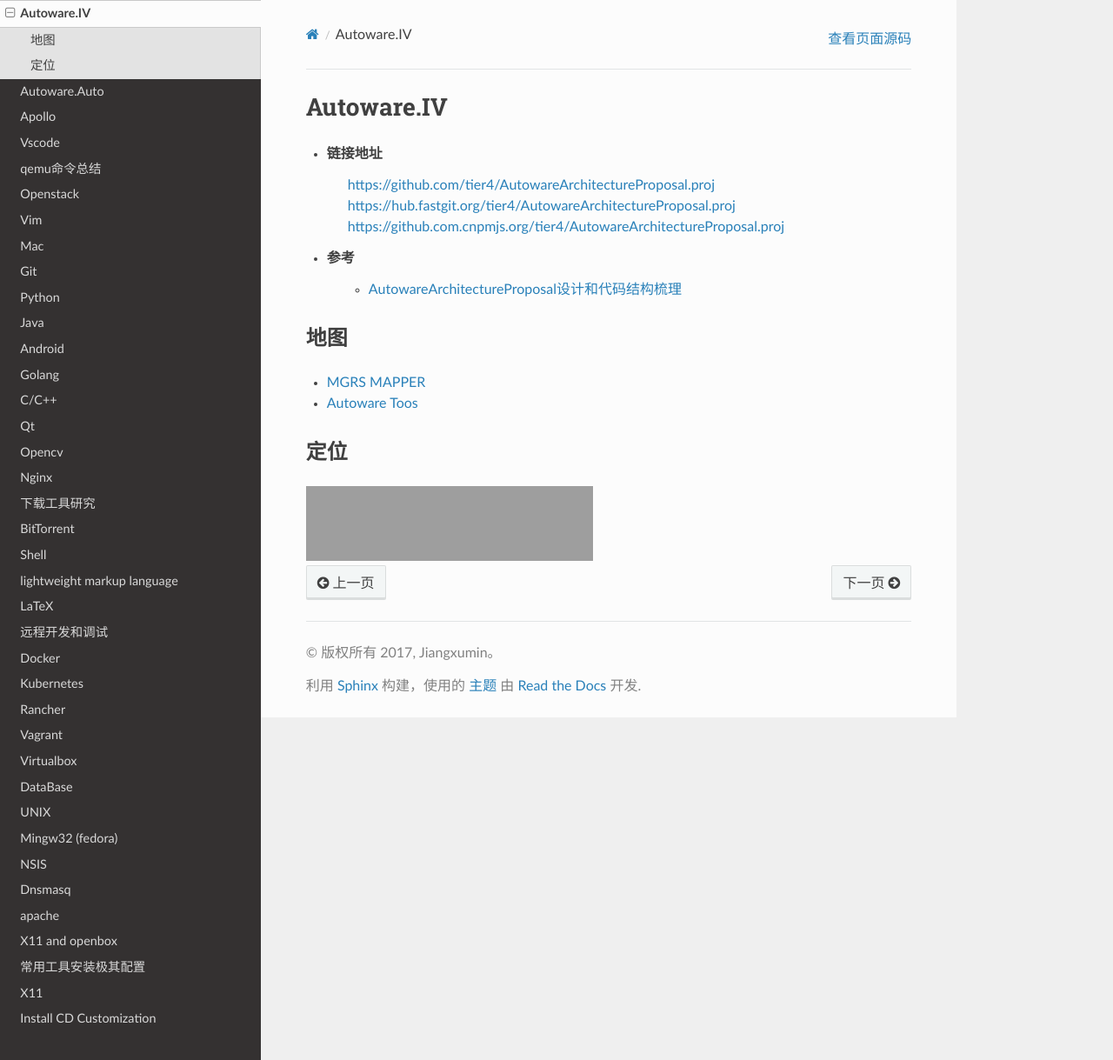
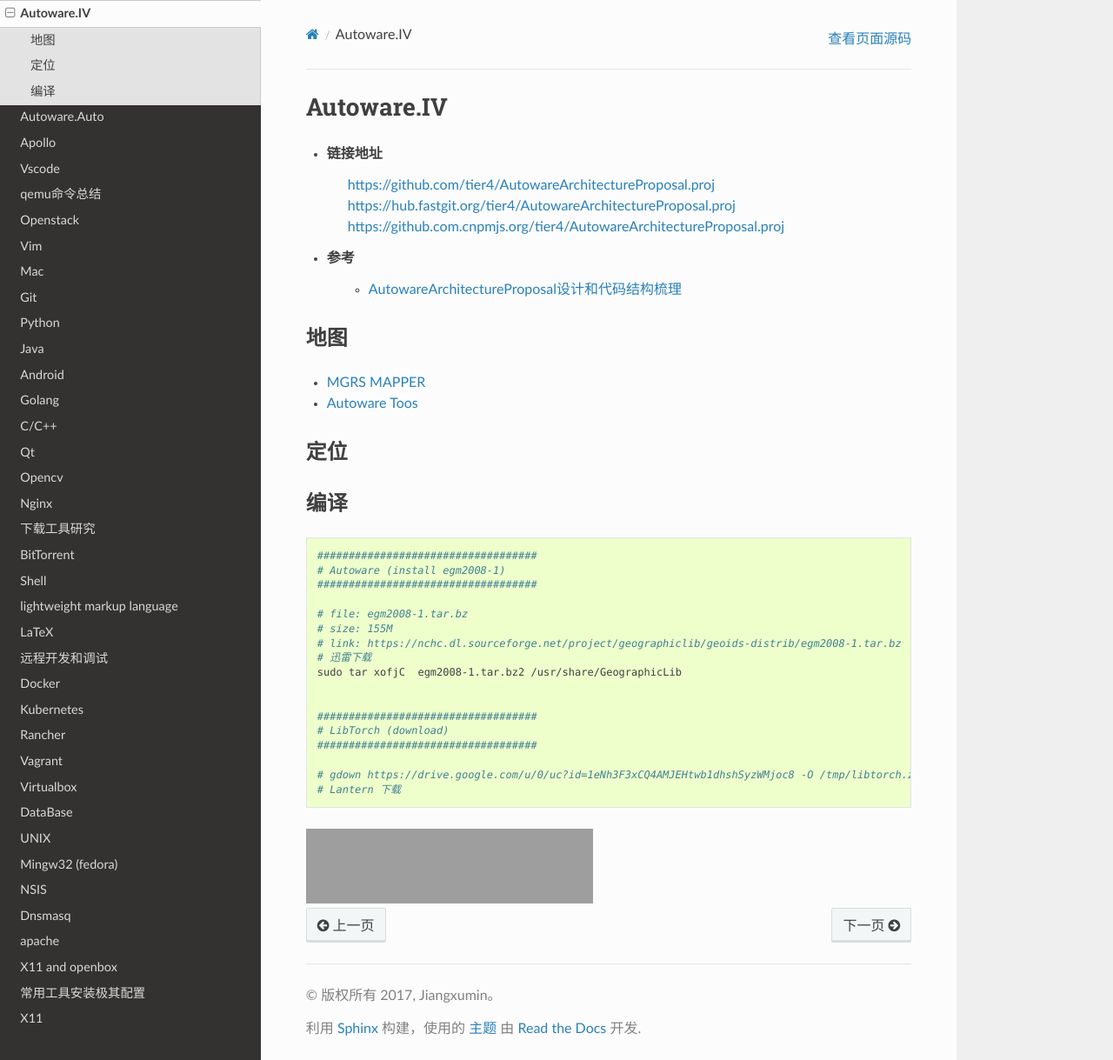
Before and after one commit to my-rds-store/my_space, a Sphinx documentation site: the page built from source/autoware/autoware_iv.rst, in a window 1280 px wide and 1219 px high. Shown: the whole window at 87% size. Built offline with Sphinx 7.4.7 and the Read the Docs theme 2.0.0, drawn with Linux system fonts in a browser that asks for light colours; grey boxes are pictures that could not be loaded.

Commit message:
update ...

```diff
--- a/source/autoware/autoware_iv.rst
+++ b/source/autoware/autoware_iv.rst
@@ -20,6 +20,30 @@
 ------------
 
 
+编译
+------------
+
+
+.. code-block:: sh
+
+        ###################################
+        # Autoware (install egm2008-1)
+        ###################################
+
+        # file: egm2008-1.tar.bz
+        # size: 155M
+        # link: https://nchc.dl.sourceforge.net/project/geographiclib/geoids-distrib/egm2008-1.tar.bz
+        # 迅雷下载
+        sudo tar xofjC  egm2008-1.tar.bz2 /usr/share/GeographicLib
+
+
+        ###################################
+        # LibTorch (download)
+        ###################################
+
+        # gdown https://drive.google.com/u/0/uc?id=1eNh3F3xCQ4AMJEHtwb1dhshSyzWMjoc8 -O /tmp/libtorch.zip
+        # Lantern 下载
+
 
 
 .. raw:: html
```
Also changed, not shown: source/linux_tools_cfg/index.rst (+11 -0 lines).
